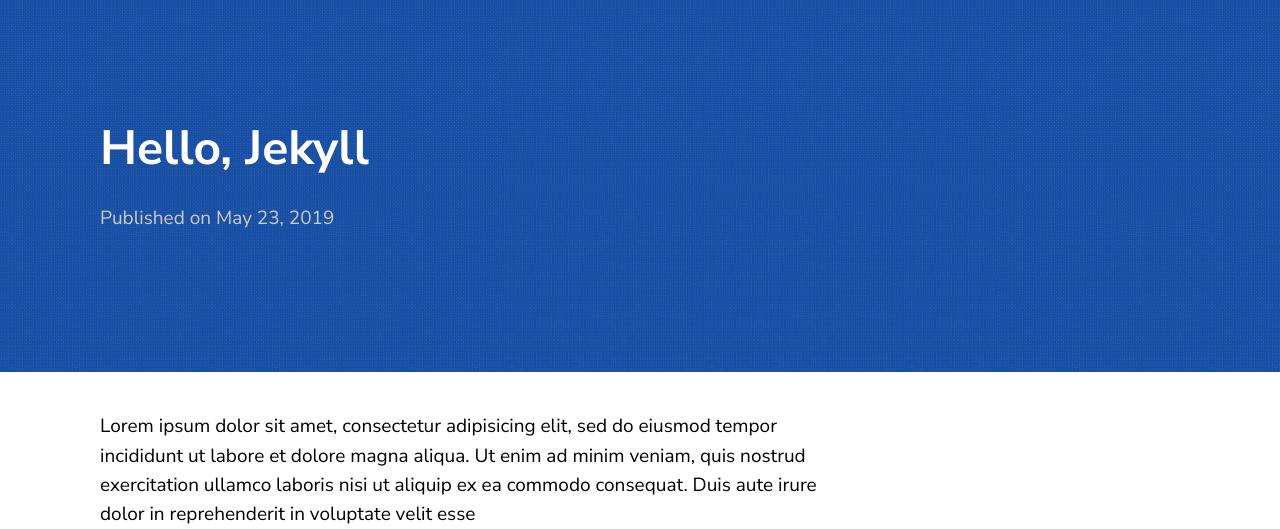
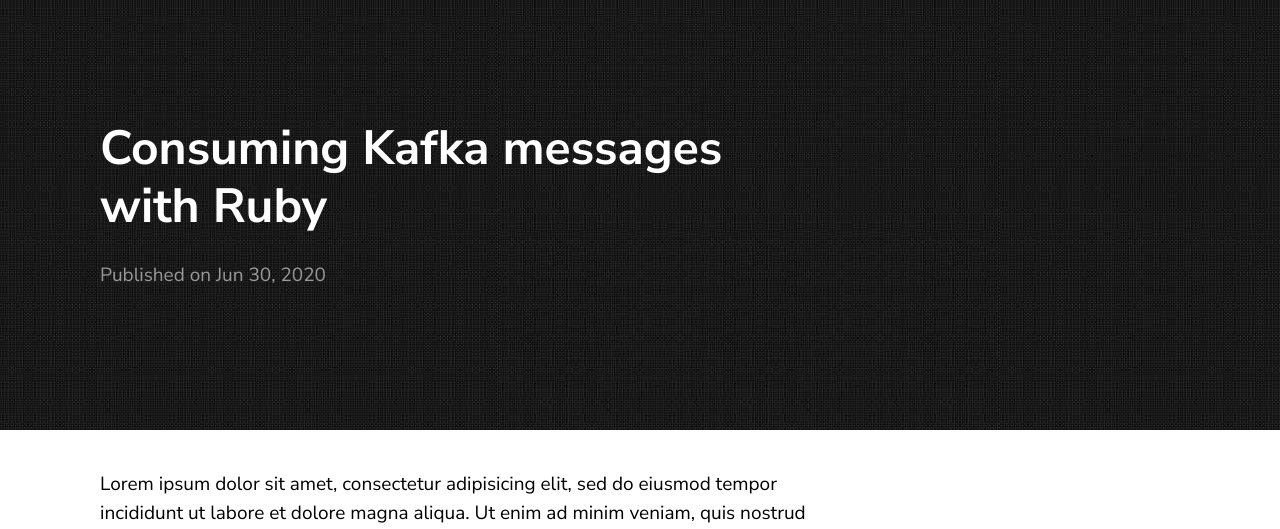
Before and after one commit to renanregis/renanregis.github.io, a Jekyll site: the page built from _posts/2019-05-23-welcome-to-jekyll.markdown, in a window 1280 px wide, cut to the strip 0-529 px from the top of the page. Built offline with Jekyll 4.4.1, drawn with Linux system fonts in a browser that asks for light colours.

Commit message:
Updating blog

```diff
--- a/_config.yml
+++ b/_config.yml
@@ -17,13 +17,13 @@ texture:
   title: Renan Oliveira
   tagline: Software Developer
   date_format: "%b %-d, %Y"
-  style: blue
+  style: black
   showNav: true
   showPicker: false
 
   # generate social links in footer
   social_links:
-    twitter: nnoliveira
+    twitter: rnnoliveira
     github:  renanregis
     linkedIn: in/renanceoliveira
     rss: rss
--- a/_posts/2019-05-23-welcome-to-jekyll.markdown
+++ b/_posts/2019-05-23-welcome-to-jekyll.markdown
@@ -1,7 +1,7 @@
 ---
 layout: post
-title:  "Hello, Jekyll"
-date:   2019-05-23 21:03:36 +0530
+title:  "Consuming Kafka messages with Ruby"
+date:   2020-06-30 21:03:36 +0530
 ---
 Lorem ipsum dolor sit amet, consectetur adipisicing elit, sed do eiusmod tempor incididunt ut labore et dolore magna aliqua. Ut enim ad minim veniam, quis nostrud exercitation ullamco laboris nisi ut aliquip ex ea commodo consequat. Duis aute irure dolor in reprehenderit in voluptate velit esse
 
```
Also changed, not shown: _posts/example-2019-06-30-coding-post.markdown (renamed from _posts/2019-06-30-coding-post.markdown).
